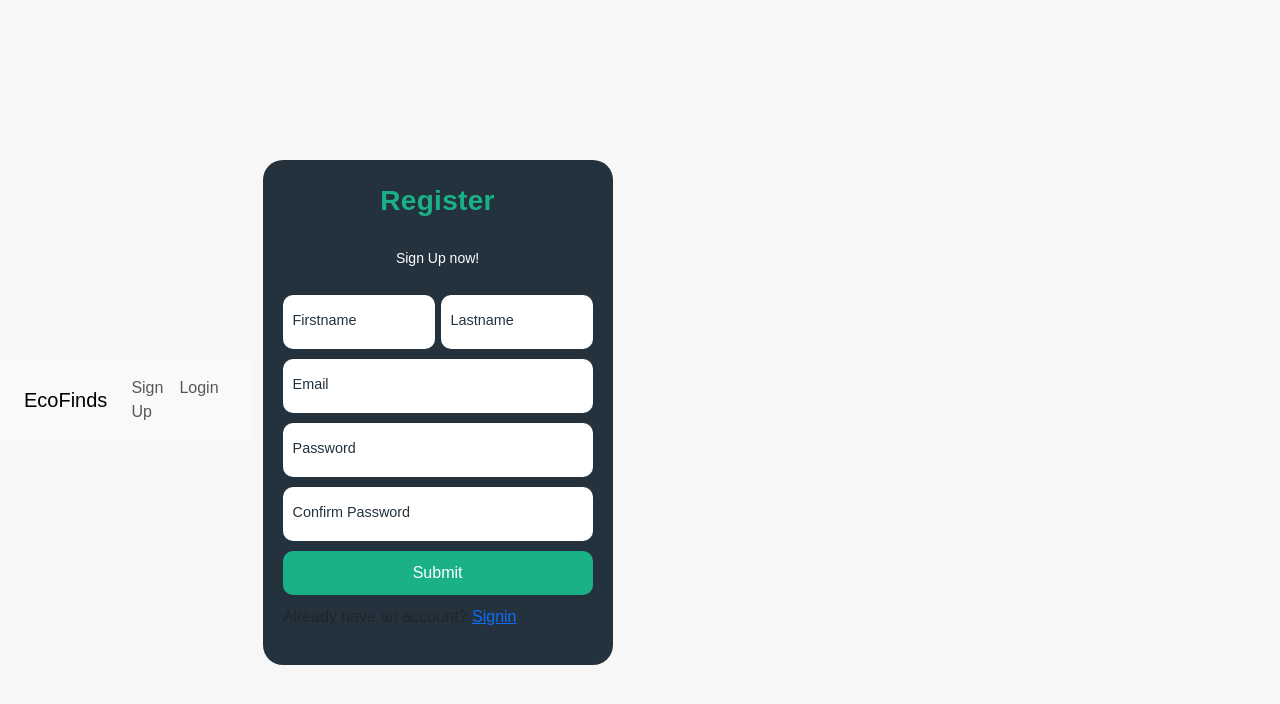
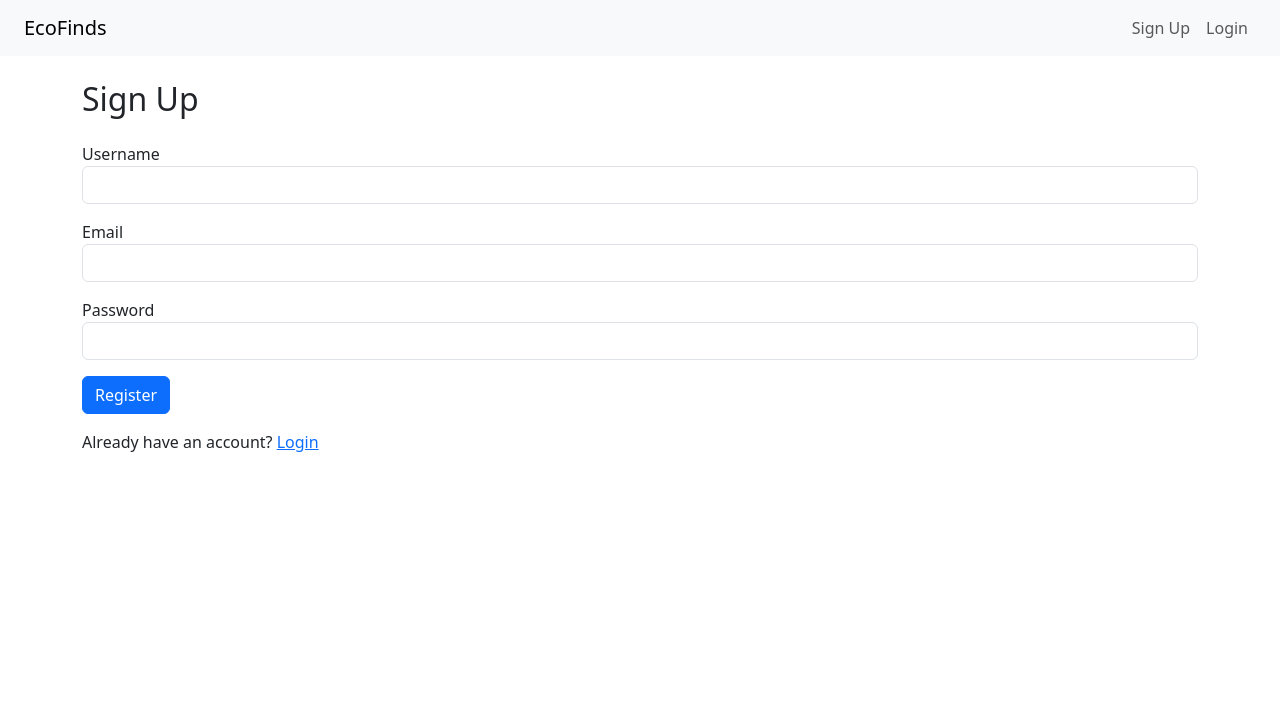
Before and after one commit to nishad-shaik/Ecofinds-odoo-Hackathon, a Flask app: page /register in a window 1280 px wide. Shown: the top 704 px of the page. Run offline with Flask 3, Linux system fonts and the light colour scheme.

Commit message:
corrected error

```diff
--- a/Eco/Templates/main.js
+++ b/Eco/Templates/main.js
@@ -1,22 +1,22 @@
-const togglePasswordVisibility = (inputElement, toggleElement) => {
-  if (inputElement.type === "password") {
-    inputElement.type = "text";
-    toggleElement.innerHTML = '<i class="fa fa-eye"></i>';
-  } else {
-    inputElement.type = "password";
-    toggleElement.innerHTML = '<i class="fa fa-eye-slash"></i>';
-  }
-};
+// const togglePasswordVisibility = (inputElement, toggleElement) => {
+//   if (inputElement.type === "password") {
+//     inputElement.type = "text";
+//     toggleElement.innerHTML = '<i class="fa fa-eye"></i>';
+//   } else {
+//     inputElement.type = "password";
+//     toggleElement.innerHTML = '<i class="fa fa-eye-slash"></i>';
+//   }
+// };
 
-const passwordInput = document.getElementById("password");
-const togglePassword = document.getElementById("togglePassword");
-const passwordConfirm = document.getElementById("passwordConfirm");
-const togglePasswordConfirm = document.getElementById("togglePasswordConfirm");
+// const passwordInput = document.getElementById("password");
+// const togglePassword = document.getElementById("togglePassword");
+// const passwordConfirm = document.getElementById("passwordConfirm");
+// const togglePasswordConfirm = document.getElementById("togglePasswordConfirm");
 
-togglePassword.addEventListener("click", () => {
-  togglePasswordVisibility(passwordInput, togglePassword);
-});
+// togglePassword.addEventListener("click", () => {
+//   togglePasswordVisibility(passwordInput, togglePassword);
+// });
 
-togglePasswordConfirm.addEventListener("click", () => {
-  togglePasswordVisibility(passwordConfirm, togglePasswordConfirm);
-});
+// togglePasswordConfirm.addEventListener("click", () => {
+//   togglePasswordVisibility(passwordConfirm, togglePasswordConfirm);
+// });
--- a/Eco/Templates/register.html
+++ b/Eco/Templates/register.html
@@ -1,8 +1,24 @@
 {% extends 'base.html' %}
 
 {% block content %}
-
-    <link rel="stylesheet" href="style.css" />
+<h2 class="mb-4">Sign Up</h2>
+<form method="POST">
+    <div class="mb-3">
+        <label>Username</label>
+        <input type="text" name="username" class="form-control" required>
+    </div>
+    <div class="mb-3">
+        <label>Email</label>
+        <input type="email" name="email" class="form-control" required>
+    </div>
+    <div class="mb-3">
+        <label>Password</label>
+        <input type="password" name="password" class="form-control" required>
+    </div>
+    <button type="submit" class="btn btn-primary">Register</button>
+</form>
+<p class="mt-3">Already have an account? <a href="/login">Login</a></p>
+    <!-- <link rel="stylesheet" href="style.css" />
     <form autocomplete="off" class="form">
         <p class="title">Register </p>
         <p class="msg">Sign Up now!</p>
@@ -40,5 +56,5 @@
             <a href="#">Signin</a>
         </p>
     </form>
-    <script src="main.js"></script>
+    <script src="main.js"></script> -->
 {% endblock %}
--- a/Eco/static/style.css
+++ b/Eco/static/style.css
@@ -1,4 +1,4 @@
-
+/*
 * {
     margin: 0;
     padding: 0;
@@ -130,4 +130,4 @@
 .submit:hover {
     background: #1ec79a;
     transition: 0.3s;
-}
+} */
```
